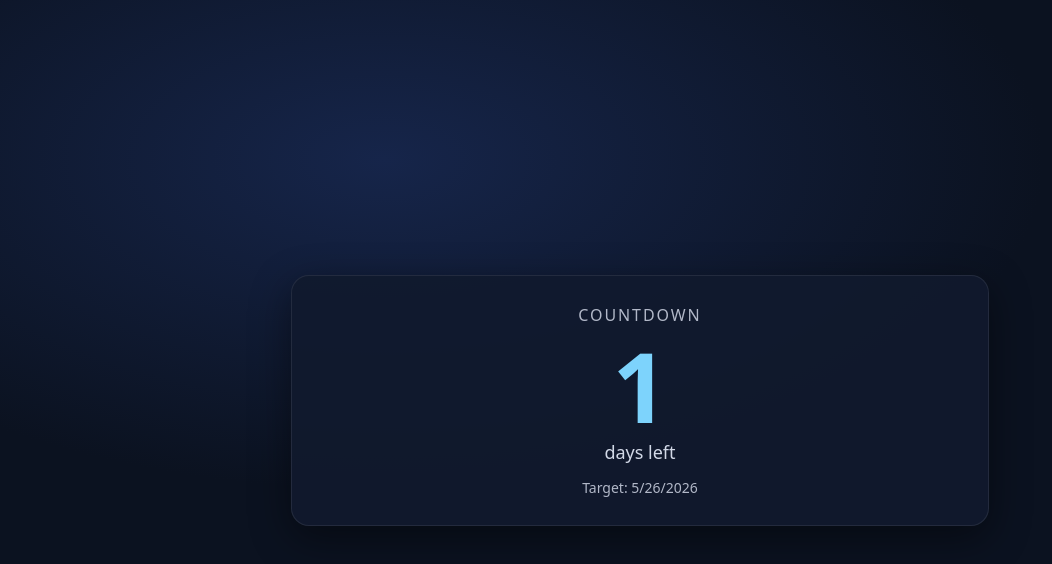
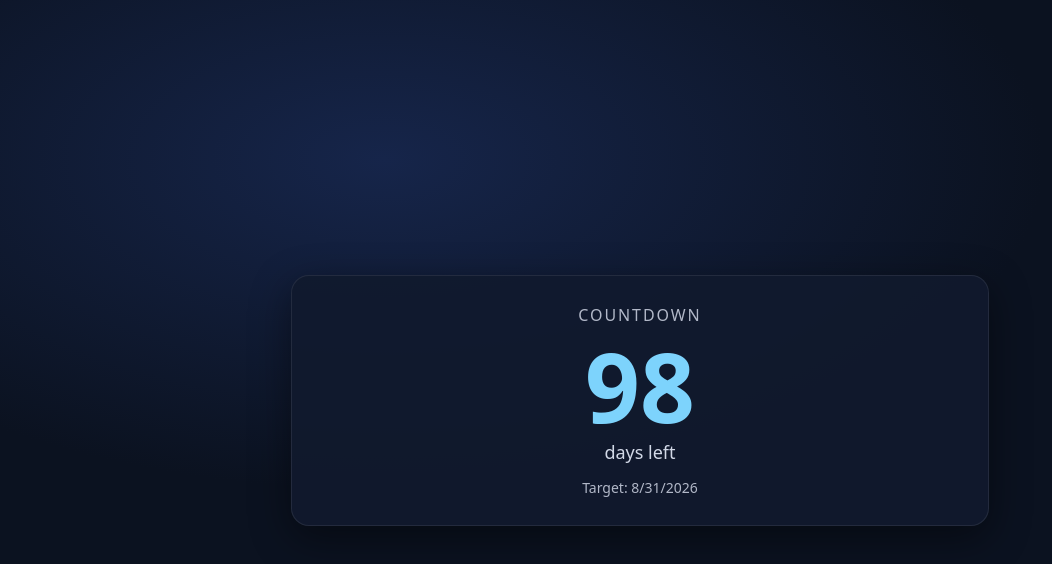
Before and after one commit to cmaddock-dev/Countdown, a plain HTML site: page index.html in a window 1280 px wide. Shown: the whole page, without its empty margins (0-1052 px from the left). Drawn offline with Linux system fonts and the light colour scheme.

Commit message:
Update index.html

```diff
--- a/index.html
+++ b/index.html
@@ -49,7 +49,7 @@
 
   <script>
     // May 26, 2026 at 12:00 AM (start of the day), LOCAL time
-    const target = new Date(2026, 4, 26);
+    const target = new Date(2026, 7, 31);
 
     document.getElementById("targetText").textContent = target.toLocaleDateString();
 
```
